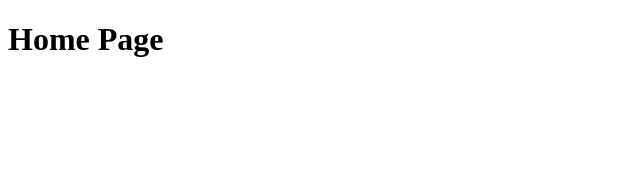
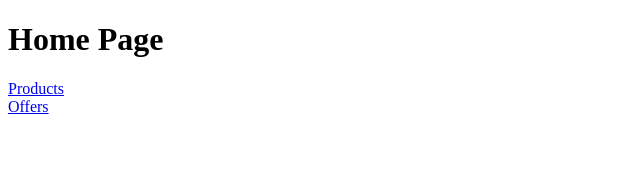
Before and after one commit to Ianzev/foto24-offers, a React (Vite) app in the folder frontend/: page / in a window 1280 px wide. Shown: the top 170 px of the page, without its empty margins (0-640 px from the left). Built offline with nearby package versions, Linux system fonts and the light colour scheme.

Commit message:
first on mac

```diff
--- a/frontend/src/pages/HomePage.jsx
+++ b/frontend/src/pages/HomePage.jsx
@@ -1,7 +1,11 @@
+import { Link } from 'react-router-dom';
+
 function HomePage(){
     return(
         <>
         <h1>Home Page</h1>
+        <a href='/products'>Products</a><br></br>
+        <a href='/offers'>Offers</a>
         </>
     )
 }
```
